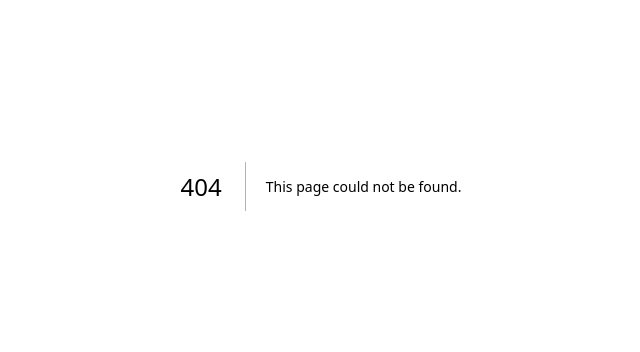
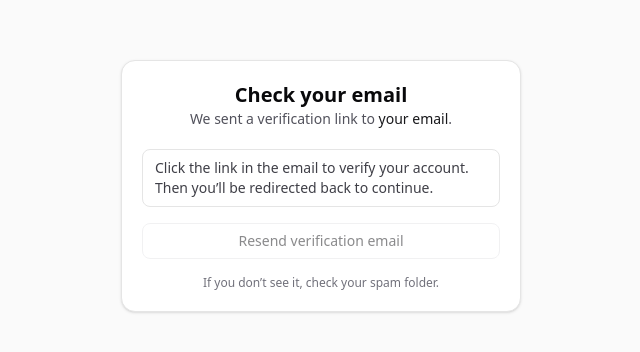
Before and after one commit to 1TrapObi/PulseKonnect, a Next.js app: page /verify-email in a window 1280 px wide. Before the commit this address had no page. Shown: the part 214-566 px from the top of the page, without its empty margins (319-959 px from the left). Built offline with nearby package versions, Linux system fonts and the light colour scheme.

Commit message:
Implement Supabase email verification flow

```diff
--- a/src/app/(auth)/actions.ts
+++ b/src/app/(auth)/actions.ts
@@ -1,7 +1,7 @@
 "use server";
 
 import { redirect } from "next/navigation";
-import { createSupabaseAdminClient, createSupabaseServerClient } from "@/lib/db/supabase/server";
+import { createSupabaseServerClient } from "@/lib/db/supabase/server";
 
 export async function signIn(formData: FormData) {
   const email = String(formData.get("email") ?? "");
@@ -25,48 +25,23 @@ export async function signUp(formData: FormData) {
   const password = String(formData.get("password") ?? "");
 
   const supabase = await createSupabaseServerClient();
-  const { data, error } = await supabase.auth.signUp({ email, password });
+  const siteUrl =
+    process.env.NEXT_PUBLIC_SITE_URL ??
+    (process.env.VERCEL_URL ? `https://${process.env.VERCEL_URL}` : undefined);
+
+  const { error } = await supabase.auth.signUp({
+    email,
+    password,
+    options: {
+      emailRedirectTo: siteUrl ? `${siteUrl}/confirm` : undefined,
+    },
+  });
 
   if (error) {
     redirect(`/signup?error=${encodeURIComponent(error.message)}`);
   }
 
-  const authUserId = data.user?.id;
-  if (authUserId) {
-    const hasSession = Boolean(data.session);
-    if (!hasSession) {
-      await supabase.auth.signInWithPassword({ email, password });
-    }
-
-    const admin = createSupabaseAdminClient();
-
-    const { data: existingUser } = await admin
-      .from("users")
-      .select("id")
-      .eq("id", authUserId)
-      .maybeSingle();
-
-    if (!existingUser?.id) {
-      const orgName = email.includes("@") ? email.split("@")[0] : "New Organization";
-
-      const { data: orgRow, error: orgErr } = await admin
-        .from("organizations")
-        .insert({ name: orgName })
-        .select("id")
-        .maybeSingle();
-
-      if (!orgErr && orgRow?.id) {
-        await admin.from("users").insert({
-          id: authUserId,
-          email,
-          role: "admin",
-          organization_id: orgRow.id,
-        });
-      }
-    }
-  }
-
-  redirect("/onboarding/admin");
+  redirect(`/verify-email?email=${encodeURIComponent(email)}`);
 }
 
 export async function signOut() {
--- /dev/null
+++ b/src/app/(auth)/confirm/route.ts
@@ -0,0 +1,69 @@
+import { NextResponse } from "next/server";
+import { createSupabaseAdminClient, createSupabaseServerClient } from "@/lib/db/supabase/server";
+
+export async function GET(request: Request) {
+  const requestUrl = new URL(request.url);
+  const token_hash = requestUrl.searchParams.get("token_hash");
+  const type = requestUrl.searchParams.get("type");
+  const next = requestUrl.searchParams.get("next") ?? "/onboarding/admin";
+
+  if (!token_hash || !type) {
+    const url = new URL("/verify-email/error", request.url);
+    url.searchParams.set("message", "Missing verification parameters.");
+    return NextResponse.redirect(url);
+  }
+
+  const supabase = await createSupabaseServerClient();
+
+  const { error } = await supabase.auth.verifyOtp({
+    token_hash,
+    type: type as any,
+  });
+
+  if (error) {
+    const url = new URL("/verify-email/error", request.url);
+    url.searchParams.set("message", error.message);
+    return NextResponse.redirect(url);
+  }
+
+  try {
+    const {
+      data: { user },
+    } = await supabase.auth.getUser();
+
+    const email = user?.email ?? "";
+
+    if (user?.id) {
+      const admin = createSupabaseAdminClient();
+
+      const { data: existingUser } = await admin
+        .from("users")
+        .select("id")
+        .eq("id", user.id)
+        .maybeSingle();
+
+      if (!existingUser?.id) {
+        const orgName = email.includes("@") ? email.split("@")[0] : "New Organization";
+
+        const { data: orgRow, error: orgErr } = await admin
+          .from("organizations")
+          .insert({ name: orgName })
+          .select("id")
+          .maybeSingle();
+
+        if (!orgErr && orgRow?.id) {
+          await admin.from("users").insert({
+            id: user.id,
+            email,
+            role: "admin",
+            organization_id: orgRow.id,
+          });
+        }
+      }
+    }
+  } catch {
+    // best effort
+  }
+
+  return NextResponse.redirect(new URL(next, request.url));
+}
--- /dev/null
+++ b/src/app/(auth)/verify-email/error/page.tsx
@@ -0,0 +1,33 @@
+"use client";
+
+import { useSearchParams } from "next/navigation";
+import Link from "next/link";
+import { Card, CardContent, CardDescription, CardHeader, CardTitle } from "@/components/ui/card";
+import { Button } from "@/components/ui/button";
+
+export default function VerifyEmailErrorPage() {
+  const searchParams = useSearchParams();
+  const message = searchParams.get("message") ?? "Verification failed.";
+
+  return (
+    <div className="min-h-screen bg-zinc-50">
+      <div className="mx-auto flex min-h-screen max-w-md items-center px-6">
+        <Card className="w-full shadow-sm">
+          <CardHeader className="text-center">
+            <CardTitle className="text-xl">Verification failed</CardTitle>
+            <CardDescription>{message}</CardDescription>
+          </CardHeader>
+
+          <CardContent className="space-y-3">
+            <Button asChild className="w-full">
+              <Link href="/signup">Try signing up again</Link>
+            </Button>
+            <Button asChild variant="outline" className="w-full">
+              <Link href="/login">Sign in</Link>
+            </Button>
+          </CardContent>
+        </Card>
+      </div>
+    </div>
+  );
+}
--- /dev/null
+++ b/src/app/(auth)/verify-email/page.tsx
@@ -0,0 +1,81 @@
+"use client";
+
+import * as React from "react";
+import { useSearchParams } from "next/navigation";
+import { Card, CardContent, CardDescription, CardHeader, CardTitle } from "@/components/ui/card";
+import { Button } from "@/components/ui/button";
+import { createSupabaseBrowserClient } from "@/lib/db/supabase/browser";
+
+export default function VerifyEmailPage() {
+  const searchParams = useSearchParams();
+  const email = searchParams.get("email") ?? "";
+  const [loading, setLoading] = React.useState(false);
+  const [message, setMessage] = React.useState<string | null>(null);
+  const [error, setError] = React.useState<string | null>(null);
+
+  async function onResend() {
+    if (!email) return;
+    setLoading(true);
+    setMessage(null);
+    setError(null);
+
+    try {
+      const supabase = createSupabaseBrowserClient();
+      const { error: resendError } = await supabase.auth.resend({ type: "signup", email });
+      if (resendError) throw resendError;
+      setMessage("Verification email resent. Please check your inbox.");
+    } catch (e: any) {
+      setError(e?.message ?? "Failed to resend verification email.");
+    } finally {
+      setLoading(false);
+    }
+  }
+
+  return (
+    <div className="min-h-screen bg-zinc-50">
+      <div className="mx-auto flex min-h-screen max-w-md items-center px-6">
+        <Card className="w-full shadow-sm">
+          <CardHeader className="text-center">
+            <CardTitle className="text-xl">Check your email</CardTitle>
+            <CardDescription>
+              We sent a verification link to{" "}
+              <span className="font-medium text-zinc-900">{email || "your email"}</span>.
+            </CardDescription>
+          </CardHeader>
+
+          <CardContent className="space-y-4">
+            <div className="rounded-md border bg-white px-3 py-2 text-sm text-zinc-700">
+              Click the link in the email to verify your account. Then you’ll be redirected back to continue.
+            </div>
+
+            {message ? (
+              <div className="rounded-md border border-emerald-200 bg-emerald-50 px-3 py-2 text-sm text-emerald-900">
+                {message}
+              </div>
+            ) : null}
+
+            {error ? (
+              <div className="rounded-md border border-red-200 bg-red-50 px-3 py-2 text-sm text-red-900">
+                {error}
+              </div>
+            ) : null}
+
+            <Button
+              type="button"
+              variant="outline"
+              className="w-full"
+              onClick={onResend}
+              disabled={loading || !email}
+            >
+              {loading ? "Sending…" : "Resend verification email"}
+            </Button>
+
+            <div className="text-center text-xs text-zinc-500">
+              If you don’t see it, check your spam folder.
+            </div>
+          </CardContent>
+        </Card>
+      </div>
+    </div>
+  );
+}
--- a/src/app/api/auth/signin/route.ts
+++ b/src/app/api/auth/signin/route.ts
@@ -15,6 +15,20 @@ export async function POST(request: Request) {
     if (redirectTo) url.searchParams.set("redirect", redirectTo);
     url.searchParams.set("error", error.message);
     return NextResponse.redirect(url, { status: 303 });
+  }
+
+  try {
+    const {
+      data: { user },
+    } = await supabase.auth.getUser();
+
+    if (user?.email && !user.email_confirmed_at) {
+      const url = new URL("/verify-email", request.url);
+      url.searchParams.set("email", user.email);
+      return NextResponse.redirect(url, { status: 303 });
+    }
+  } catch {
+    // best effort; never block sign-in
   }
 
   // Ensure app-level user row exists for older accounts.
--- a/src/middleware.ts
+++ b/src/middleware.ts
@@ -49,9 +49,17 @@ export async function middleware(request: NextRequest) {
     return NextResponse.redirect(url);
   }
 
+  if (inDashboardGroup && user && !user.email_confirmed_at) {
+    const url = request.nextUrl.clone();
+    url.pathname = "/verify-email";
+    url.searchParams.set("email", user.email ?? "");
+    return NextResponse.redirect(url);
+  }
+
   if ((request.nextUrl.pathname === "/login" || request.nextUrl.pathname === "/signup") && user) {
     const url = request.nextUrl.clone();
-    url.pathname = "/dashboard";
+    url.pathname = user.email_confirmed_at ? "/dashboard" : "/verify-email";
+    if (!user.email_confirmed_at) url.searchParams.set("email", user.email ?? "");
     return NextResponse.redirect(url);
   }
 
```
